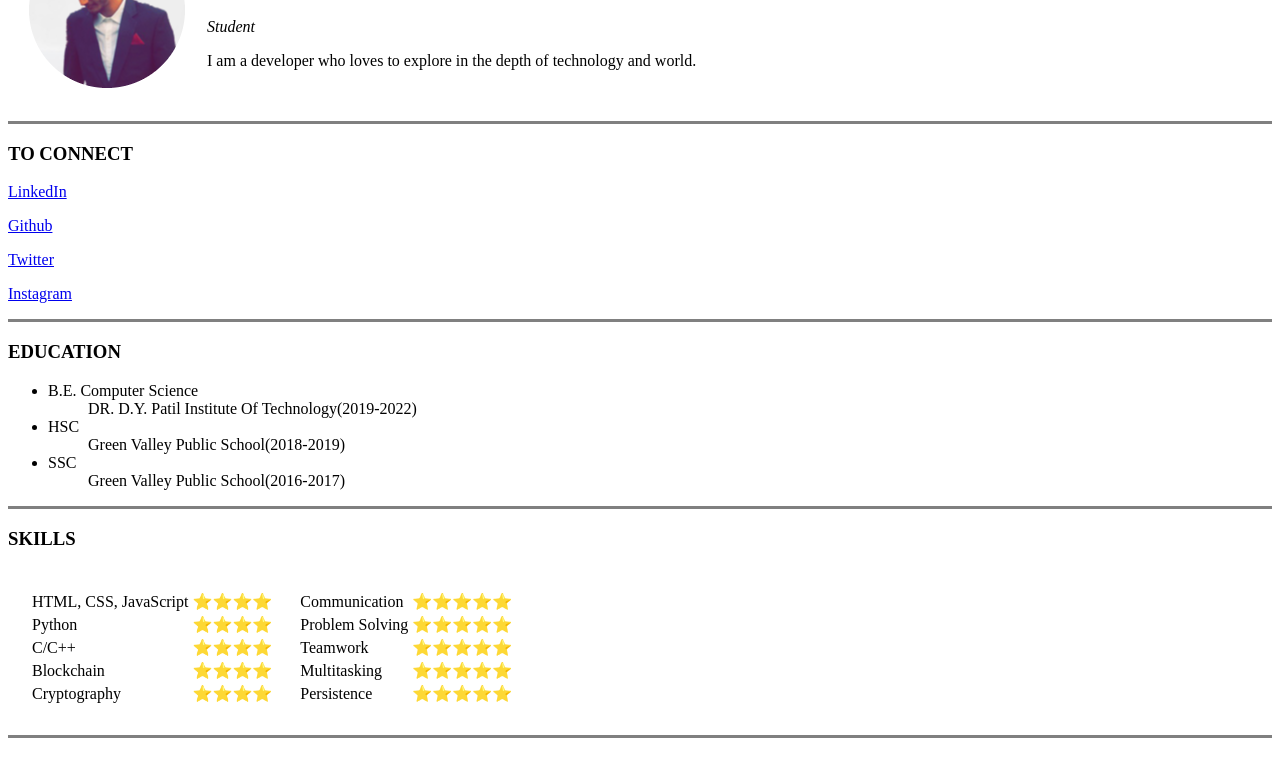
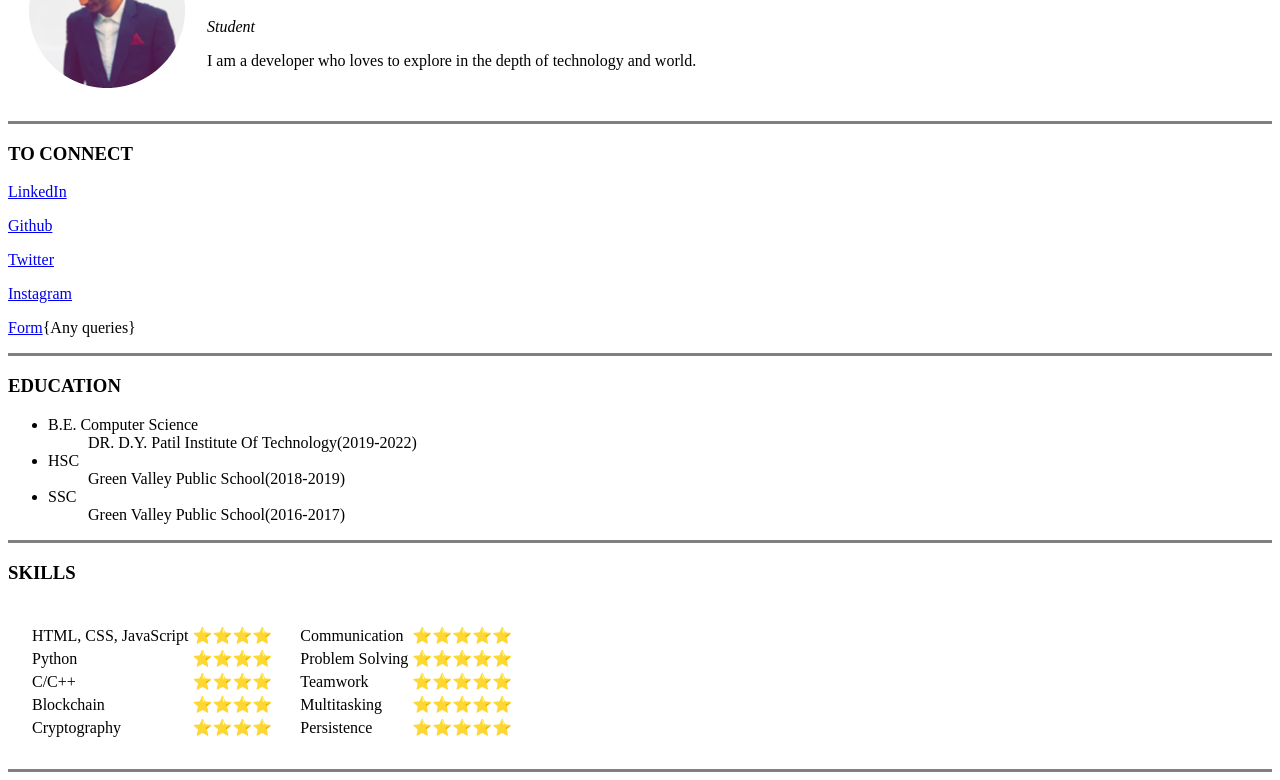
Before and after one commit to Prakhaarrr/CV, a plain HTML site: page HTML-Personal site/index.html in a window 1280 px wide. Shown: the part 97-877 px from the top of the page. Before the commit the page ends 843 px from the top, so only its background shows below. Drawn offline with Linux system fonts and the light colour scheme.

Commit message:
Update index.html

```diff
--- a/HTML-Personal site/index.html
+++ b/HTML-Personal site/index.html
@@ -24,6 +24,7 @@
     <p><a href="https://github.com/Prakhaarrr">Github</a></p>
     <p><a href="https://mobile.twitter.com/prakhaaarrr">Twitter</a></p>
     <p><a href="https://www.instagram.com/dadheech_prakhar/">Instagram</a></p>
+    <p><a href="form.html">Form</a>{Any queries}</p>
 
 
     <hr size="3" noshade>
```
